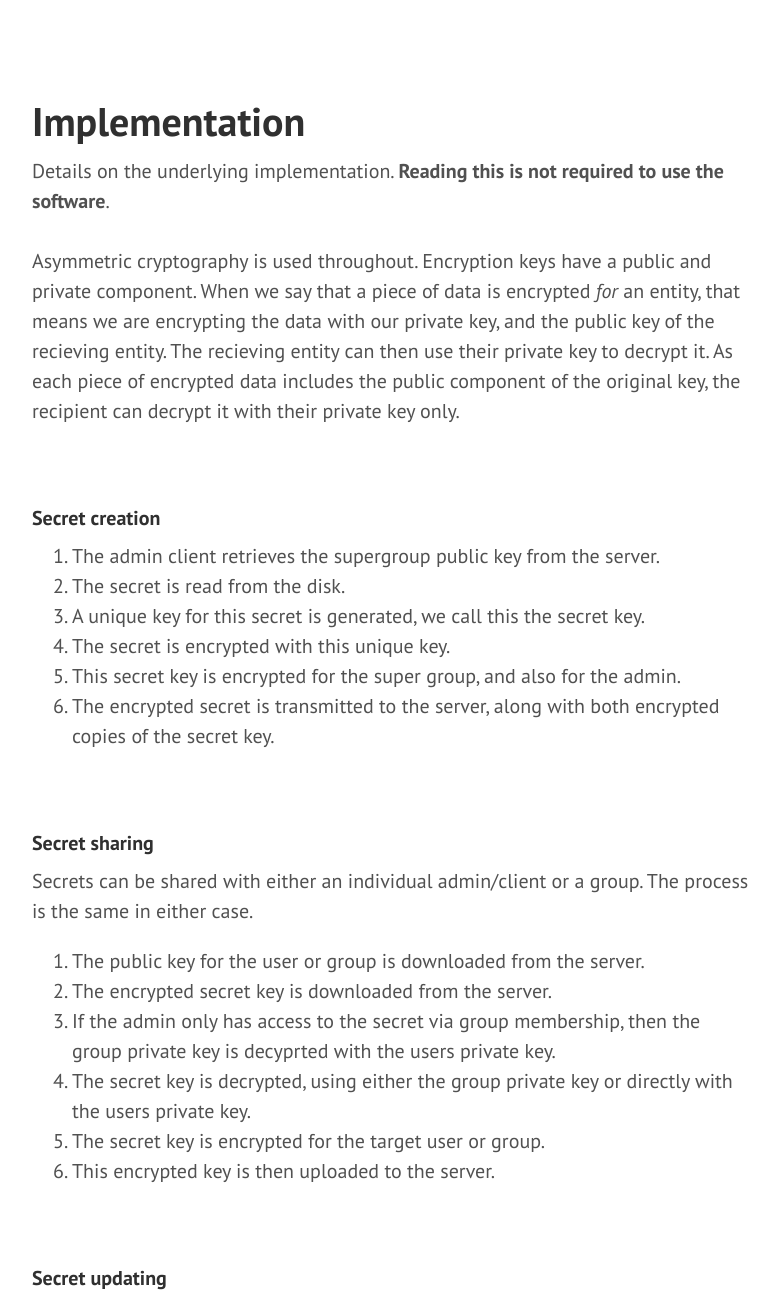
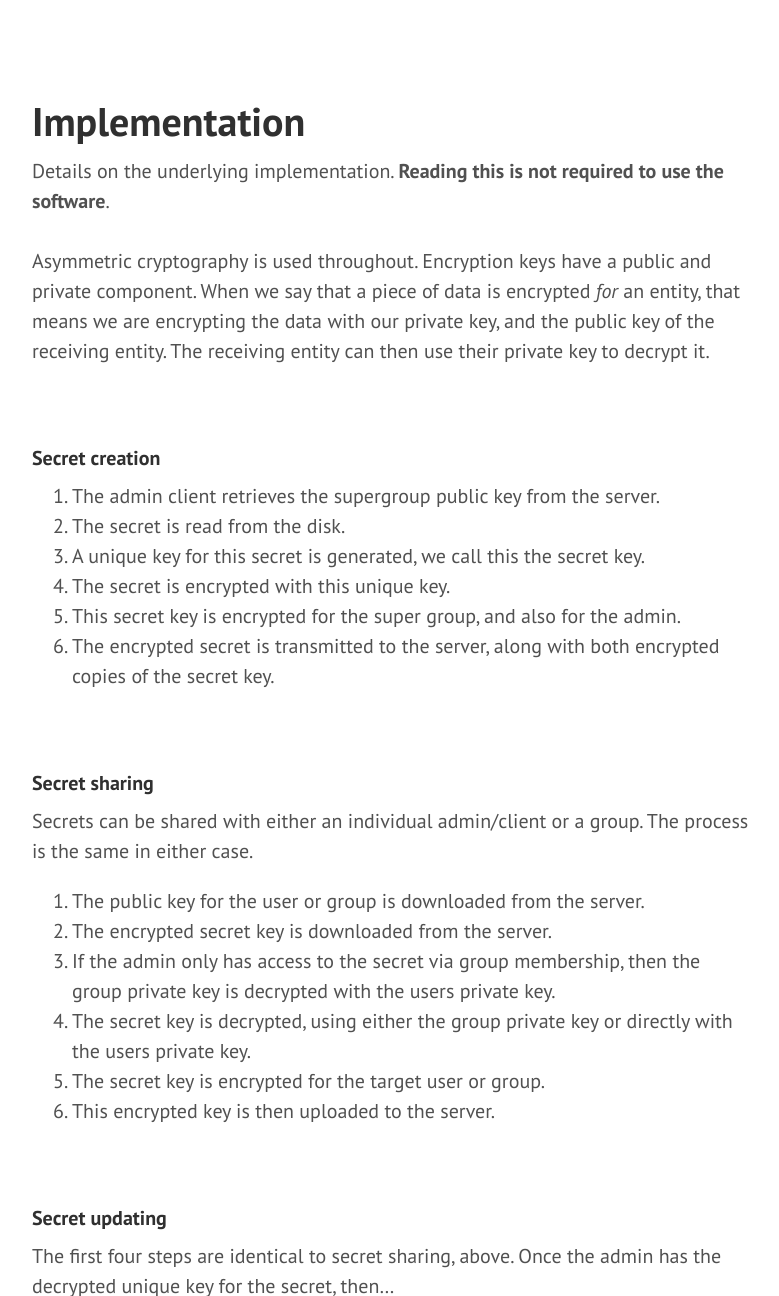
Before and after one commit to jfindley/skds-website, a Jekyll site: the page built from implementation.html, in a window 1280 px wide and 1400 px high, cut to the strip 104-1400 px from the top of the window. Shown: the whole strip, without its empty margins (428-1207 px from the left). Built offline with Jekyll 4.4.1, drawn with Linux system fonts in a browser that asks for light colours; Markdown is read by kramdown in place of the engine named in the settings.

Commit message:
Spelling and other minor fixes

```diff
--- a/implementation.html
+++ b/implementation.html
@@ -6,7 +6,7 @@ title: Implementation
 <div class="post">
 	Details on the underlying implementation.  <b>Reading this is not required to use the software</b>.
 	<br><br>
-	Asymmetric cryptography is used throughout.  Encryption keys have a public and private component.  When we say that a piece of data is encrypted <i>for</i> an entity, that means we are encrypting the data with our private key, and the public key of the recieving entity.  The recieving entity can then use their private key to decrypt it.  As each piece of encrypted data includes the public component of the original key, the recipient can decrypt it with their private key only.
+	Asymmetric cryptography is used throughout.  Encryption keys have a public and private component.  When we say that a piece of data is encrypted <i>for</i> an entity, that means we are encrypting the data with our private key, and the public key of the receiving entity.  The receiving entity can then use their private key to decrypt it.
 </div>
 
 {% for doc in site.implementation %}
```
Also changed, not shown: _admin_docs/groups.md (+1 -1 lines), _implementation/stage2.md (+1 -1 lines), _implementation/stage3.md (+3 -3 lines), installing.md (+1 -1 lines), security.md (+2 -2 lines).
